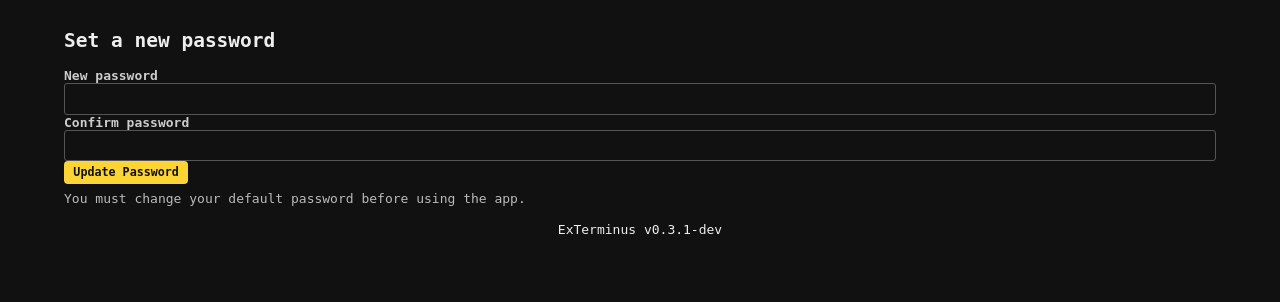
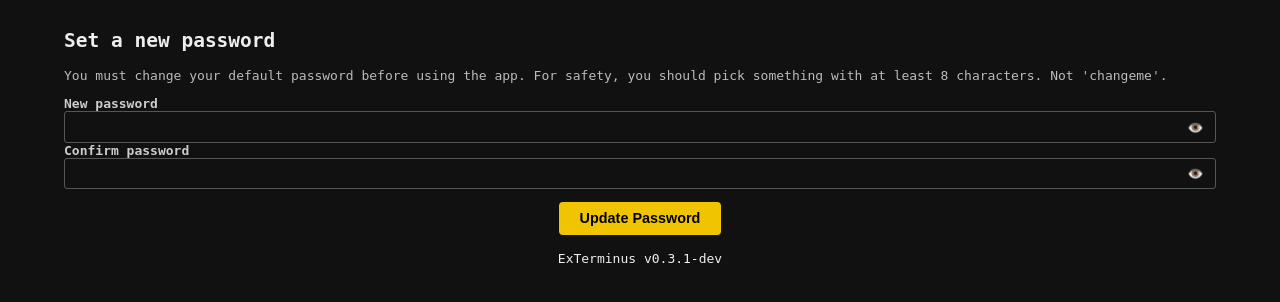
Before and after one commit to notoriouslogank/ExTerminus, a Flask app: page /force-password-reset in a window 1280 px wide. Shown: the part 28-330 px from the top of the page. Run offline with Flask 3, Linux system fonts and the light colour scheme; the visitor is signed in with stand-in values (Sample User, id 1); parts of the project's set-up code (start-up, migrations or seed data) failed here and were passed over; some libraries are stand-ins or nearby versions.

Commit message:
feat(auth/ui): add accessible password peek toggles to auth forms (#48)
* feat(auth): add password peek JS and minimal styles (CSP-friendly, ally-first)

* chore(templates): load password-peek bundle sitewide

* feat(login): add show/hide password toggle (keyboard & SR accessible)

* feat(account): enable password peek on change/reset flows; correct autocomplete hints

* fix(login): remove errant 'v' holdover from previous versioning information

* fix(change_password): all fields no longer render superimposed on one another

* fix(change_password): added separate /button tags to each button to prevent overlapping

* fix(css): minor bottom margin changes on some forms (password changes)

* fix(force_password_reset): add a 'submit' button which was previously removed erroneously

---------

Co-authored-by: notoriouslogank <logan.aker1989@gmail.com>

```diff
--- /dev/null
+++ b/static/js/password-peek.js
@@ -0,0 +1,19 @@
+document.addEventListener('DOMContentLoaded', () => {
+    const toggles = document.querySelectorAll('.password-toggle');
+    if (!toggles.length) return;
+
+    for (const btn of toggles) {
+        const targetId = btn.getAttribute('data-target');
+        const input = document.getElementById(targetId);
+        if (!input) continue;
+
+        btn.addEventListener('click', () => {
+            const showing = input.type === 'text';
+            input.type = showing ? 'password' : 'text';
+            btn.setAttribute('aria-pressed', String(!showing));
+            btn.setAttribute('aria-label', showing ? 'Show password' : 'Hide password');
+            const icon = btn.querySelector('[aria-hidden="true"]');
+            if (icon) icon.textContent = showing ? '👁️' : '🙈';
+        });
+    }
+});
--- a/static/style.css
+++ b/static/style.css
@@ -27,6 +27,44 @@ a:hover {
     width: 90%;
     max-width: 1200px;
     margin: 0 auto;
+}
+
+.field-with-action {
+    position: relative;
+    display: grid;
+}
+
+.field-with-action input {
+    padding-right: 2.75rem;
+}
+
+.field-with-action .btn-icon {
+    position: absolute;
+    right: .5rem;
+    top: 50%;
+    transform: translateY(-50%);
+    background: transparent;
+    border: 0;
+    cursor: pointer;
+    font-size: 1rem;
+    line-height: 1;
+}
+
+.btn-icon:focus {
+    outline: 2px solid var(--accent, #6cf);
+    outline-offset: 2px;
+}
+
+.sr-only {
+    position: absolute;
+    width: 1px;
+    height: 1px;
+    padding: 0;
+    margin: -1px;
+    overflow: hidden;
+    clip: rect(0 0 0 0);
+    white-space: nowrap;
+    border: 0;
 }
 
 .py-3 {
@@ -279,6 +317,10 @@ input[type="date"]::-webkit-calendar-picker-indicator {
     background-color: #111;
     border-radius: 8px;
     box-shadow: 0 0 12px rgba(255, 255, 255, 0.05);
+}
+
+.form-container .field-with-action {
+    margin-bottom: .75rem;
 }
 
 .form-section {
--- a/templates/base.html
+++ b/templates/base.html
@@ -43,5 +43,8 @@
 
     </div>
 
+    {% block scripts %}
+        <script defer src="{{ url_for('static', filename='js/password-peek.js') }}"></script>
+    {% endblock %}
 </body>
 </html>
--- a/templates/force_password_reset.html
+++ b/templates/force_password_reset.html
@@ -1,13 +1,28 @@
 {% extends "base.html" %}
 {% block content %}
 <h2>Set a new password</h2>
+<p class="job-meta-light mt-05">You must change your default password before using the app. For safety, you should pick something with at least 8 characters.  Not 'changeme'.</p>
 <form method="POST">
     <input type="hidden" name="csrf_token" value="{{ csrf_token() }}">
-    <label>New password</label>
-    <input type="password" name="new_password" required>
-    <label>Confirm password</label>
-    <input type="password" name="confirm_password" required>
-    <button class="btn btn-yellow" type="submit">Update Password</button>
+
+    <label for="new_password">New password</label>
+    <div class="field-with-action">
+        <input id="new_password" name="new_password" type="password" required autocomplete="new-password" minlength="8">
+        <button type="button" class="btn-icon password-toggle" aria-label="Show password" aria-pressed="false" data-target="new_password">
+            <span class="sr-only">Show</span><span aria-hidden="true">👁️</span>
+        </button>
+    </div>
+
+    <label for="confirm_password">Confirm password</label>
+    <div class="field-with-action">
+        <input id="confirm_password" name="confirm_password" type="password" required autocomplete="confirm-password" minlength="8">
+        <button type="button" class="btn-icon password-toggle" aria-label="Show password" aria-pressed="false" data-target="confirm_password">
+            <span class="sr-only">Show</span><span aria-hidden="true">👁️</span>
+        </button>
+    </div>
+
+    <div class="text-center mt-1">
+        <button type="submit" class="btn btn-submit">Update Password</button>
+    </div>
 </form>
-<p class="job-meta-light mt-05">You must change your default password before using the app.</p>
 {% endblock %}
```
Also changed, not shown: templates/change_password.html (+21 -6 lines), templates/login.html (+19 -3 lines).
